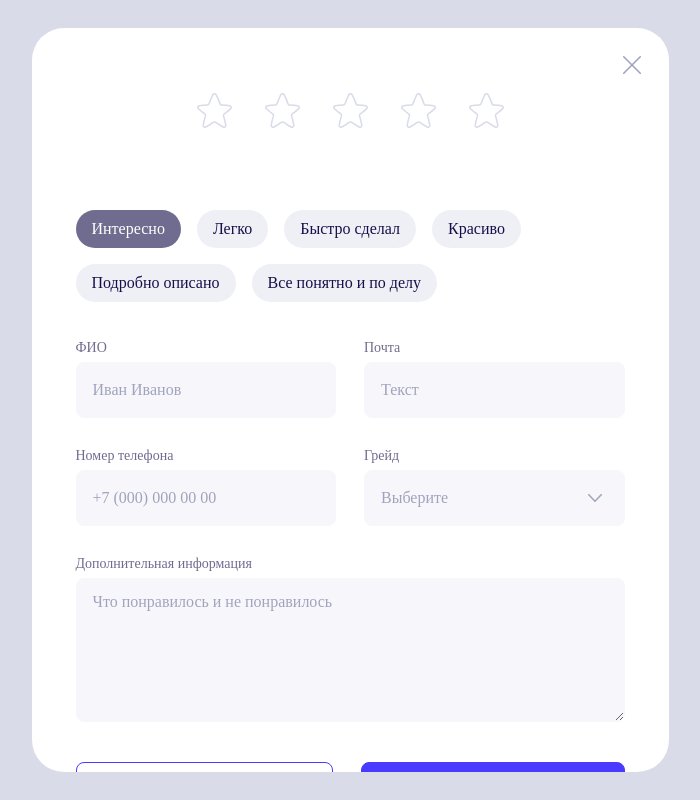
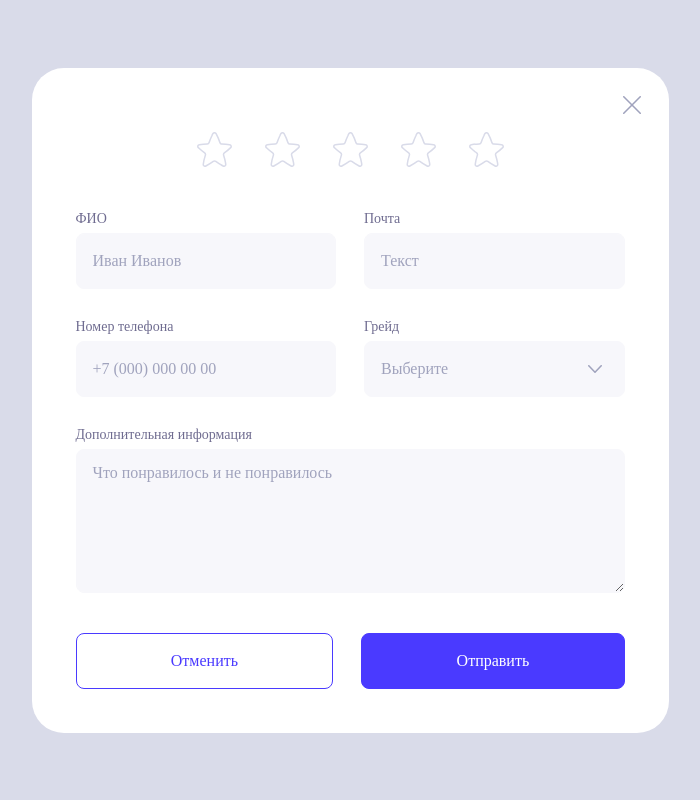
Before and after one commit to VladislavGrishaev/form_feedback_steps, a Vue app: page / in a window 1280 px wide. Shown: the whole page, without its empty margins (290-990 px from the left). Built offline with nearby package versions, Linux system fonts and the light colour scheme; a web font is replaced by a local one.

Commit message:
создан стор для формы, выбор рейтинга и показ бенефитов для множественного выбора

```diff
--- a/package.json
+++ b/package.json
@@ -9,6 +9,7 @@
     "preview": "vite preview"
   },
   "dependencies": {
+    "imask": "^7.6.1",
     "pinia": "^3.0.1",
     "sass": "^1.86.3",
     "vue": "^3.5.13",
--- a/src/assets/styles/modules/_form.scss
+++ b/src/assets/styles/modules/_form.scss
@@ -50,7 +50,7 @@
   &__rating {
     display: flex;
     align-items: center;
-    flex-direction: row-reverse;
+    //flex-direction: row-reverse;
     justify-content: center;
     gap: 33px;
     grid-area: rating;
@@ -132,6 +132,20 @@
 
   &__field-wrap {
 
+    &.active-error {
+      input {
+        border-color:#fd2727;
+        background-color: #fdf2f2;
+      }
+    }
+
+    &.active-valid {
+      input {
+        border-color:#5bc729;
+        background-color: #effbe9;
+      }
+    }
+
     label {
       display: block;
       margin: 0 0 4px 0;
@@ -186,6 +200,8 @@
       grid-area: message;
     }
   }
+
+
 }
 
 @include breakpoints.desktop_and_tablet {
--- a/src/components/Form.vue
+++ b/src/components/Form.vue
@@ -1,24 +1,54 @@
 <script setup>
+import {onMounted, ref} from "vue";
+import IMask from "imask";
+import {useFormStore} from "../store/formStore.js";
+/** ------------------------------------------- **/
+
+const store = useFormStore();
+const phoneInput = ref(null);
+
+onMounted(() => {
+	if(phoneInput.value) {
+   IMask(phoneInput.value, {
+     mask: '+{7} (000) 000 00 00',
+     lazy: true
+   });
+	}
+})
+
+const isSelected = (benefit) => store.formData.benefits.includes(benefit);
+
 
 </script>
 
 <template>
-		<form class="form-feedback__form">
+		<form
+						:class="{'active-benefits': store.formData.rating !== 0}"
+						class="form-feedback__form">
 				<div class="form-feedback__rating">
-						<button type="button" class="form-feedback__star"></button>
-						<button type="button" class="form-feedback__star"></button>
-						<button type="button" class="form-feedback__star"></button>
-						<button type="button" class="form-feedback__star"></button>
-						<button type="button" class="form-feedback__star"></button>
+						<button
+								v-for="index in 5"
+								:key="index"
+								:class="{ 'active-star': index <= store.formData.rating }"
+								class="form-feedback__star"
+								type="button"
+								@click="store.setRating(index)"
+						></button>
+
 				</div>
 
-				<div class="form-feedback__benefits-wrap">
-						<button type="button" class="form-feedback__item-benefit active-item">Интересно</button>
-						<button type="button" class="form-feedback__item-benefit">Легко</button>
-						<button type="button" class="form-feedback__item-benefit">Быстро сделал</button>
-						<button type="button" class="form-feedback__item-benefit">Красиво</button>
-						<button type="button" class="form-feedback__item-benefit">Подробно описано</button>
-						<button type="button" class="form-feedback__item-benefit">Все понятно и по делу</button>
+				<div
+								v-if="store.formData.rating > 0"
+								class="form-feedback__benefits-wrap">
+						<button
+										v-for="benefit in store.benefitsArray"
+										:key="benefit"
+										:class="{ 'active-item': isSelected(benefit) }"
+										@click="store.toggleBenefit(benefit)"
+										type="button"
+										class="form-feedback__item-benefit">
+								{{ benefit }}
+						</button>
 				</div>
 
 				<div class="form-feedback__fields-container">
@@ -32,7 +62,12 @@
 						</div>
 						<div class="form-feedback__field-wrap form-feedback__field-wrap--phone">
 								<label for="phone">Номер телефона</label>
-								<input id="phone" type="tel" placeholder="+7 (000) 000 00 00">
+								<input
+												ref="phoneInput"
+												v-model="store.formData.phone"
+												id="phone"
+												type="tel"
+												placeholder="+7 (000) 000 00 00">
 						</div>
 						<div class="custom-select">
 								<span class="custom-select__label">Грейд</span>
--- /dev/null
+++ b/src/store/formStore.js
@@ -0,0 +1,110 @@
+import {defineStore} from "pinia";
+
+export const useFormStore = defineStore('form', {
+  state: () => ({
+    currentStep: 1,
+    formData: {
+      rating: 0,
+      benefits: [],
+      name: '',
+      email: '',
+      phone: '',
+      grade: '',
+      message: '',
+    },
+    errors: {
+      rating: false,
+      benefits: false,
+      name: false,
+      email: false,
+      phone: false,
+      grade: false,
+      message: false,
+    },
+    benefitsArray: [
+      'Интересно',
+      'Легко',
+      'Быстро сделал',
+      'Красиво',
+      'Подробно описано',
+      'Все понятно и по делу',
+    ]
+  }),
+  actions: {
+    setCurrentStep(step) {
+      this.currentStep = step
+    },
+
+    setField(field, value) {
+      this.formData[field] = value
+    },
+
+    /** устанавливаем рейтинг **/
+    setRating(rating) {
+      // если повторно кликнули на установленную звезду рейтинга, то сбрасываем
+      if (this.formData.rating === rating) {
+        this.formData.rating = 0
+        this.formData.benefits = []
+      }
+      else {
+        this.formData.rating = rating
+        this.formData.benefits = []
+      }
+      // сброс бенефитов при смене рейтинга
+      this.errors.benefits = false
+    },
+
+    /** множественный выбор бенефитов **/
+    toggleBenefit(benefit) {
+      const index = this.formData.benefits.indexOf(benefit)
+
+      if (index === -1) {
+        this.formData.benefits.push(benefit)
+      }
+      else {
+        this.formData.benefits.splice(index, 1)
+      }
+    },
+
+    /** валидация полей **/
+    validateForm() {
+      let isValid = true
+
+      // имя
+      if (!this.formData.name.trim()) {
+        this.errors.name = true
+        isValid = false
+
+
+        console.log('[FORM STORE] Ошибка валидации: не заполнено имя')
+      }
+      else {
+        this.errors.name = false
+      }
+
+      // email
+      const emailRegex = /^[^\s@]+@[^\s@]+\.[^\s@]+$/
+
+      if (!emailRegex.test(this.formData.email)) {
+        this.errors.email = true
+        isValid = false
+
+        console.log(`[FORM STORE] Ошибка валидации: некорректный email "${this.formData.email}"`)
+      } else {
+        this.errors.email = false
+      }
+
+      // телефон
+      const phoneRegex = /^\+7\s?\(?\d{3}\)?\s?\d{3}\s?\d{2}\s?\d{2}$/
+
+      if (!phoneRegex.test(this.formData.phone)) {
+        this.errors.phone = true
+        isValid = false
+
+        console.log(`[FORM STORE] Ошибка валидации: некорректный телефон "${this.formData.phone}"`)
+      } else {
+        this.errors.phone = false
+      }
+    }
+  }
+})
```
Also changed, not shown: 1 other file (tests, documents, lock files or other folders).
